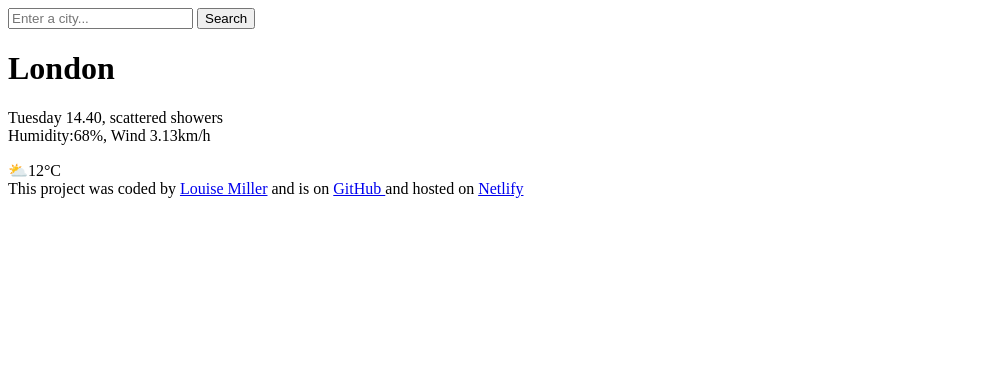
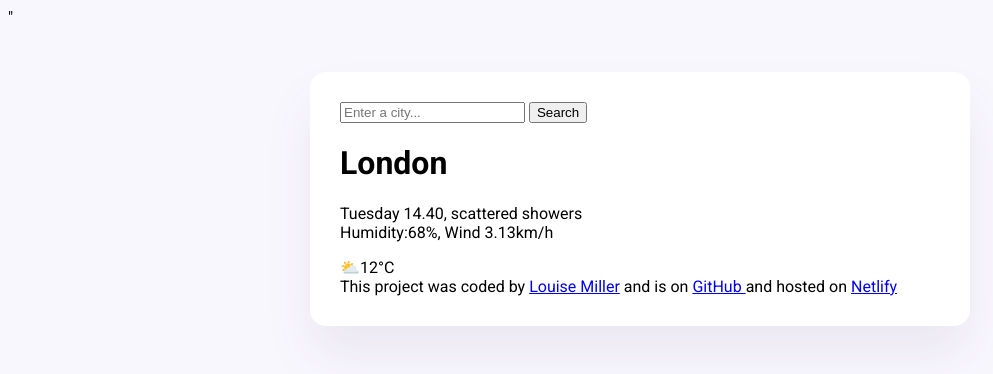
Before and after one commit to lou3479/meteo, a plain HTML site: page index.html in a window 1280 px wide. Shown: the whole page, without its empty margins (0-993 px from the left). Drawn offline with Linux system fonts and the light colour scheme; a web font is replaced by a local one.

Commit message:
Styled main container and added custom font

```diff
--- a/index.html
+++ b/index.html
@@ -3,9 +3,14 @@
   <head>
     <meta charset="UTF-8" />
     <meta name="viewport" content="width=device-width, initial-scale=1.0" />
+    <link rel="stylesheet" href="src/style.css" />
+    <link rel="<link rel="preconnect" href="https://fonts.googleapis.com">
+<link rel="preconnect" href="https://fonts.gstatic.com" crossorigin>
+<link href="https://fonts.googleapis.com/css2?family=Bokor&family=Edu+AU+VIC+WA+NT+Arrows:wght@400..700&family=Poppins:ital,wght@0,100;0,200;0,300;0,400;0,500;0,600;0,700;0,800;0,900;1,100;1,200;1,300;1,400;1,500;1,600;1,700;1,800;1,900&family=Roboto:ital,wght@0,100;0,300;0,400;0,500;0,700;0,900;1,100;1,300;1,400;1,500;1,700;1,900&display=swap" rel="stylesheet">"
     <title>Weather App</title>
   </head>
   <body>
+    <div class="weather-app">
     <header>
       <form>
         <input type="search" placeholder="Enter a city..." required />
@@ -26,10 +31,13 @@
     </main>
 
     <footer>
-      This project was coded by <a href="https://github.com/lou3479" target="_blank"> Louise Miller</a> and is on
-      <a href="https://github.com/lou3479?tab=repositories" target = "_blank">GitHub </a> and
-      hosted on
+      This project was coded by
+      <a href="https://github.com/lou3479" target="_blank"> Louise Miller</a>
+      and is on
+      <a href="https://github.com/lou3479?tab=repositories" target = "_blank">GitHub </a>
+      and hosted on
       <a href="https://app.netlify.com/teams/lou3479/sites" target ="_blank">Netlify</a>
     </footer>
+    </div>
   </body>
 </html>
--- /dev/null
+++ b/src/style.css
@@ -0,0 +1,16 @@
+body{
+    background-color: #f9f7fe;
+  font-family: "Roboto", serif;
+  font-weight: 400;
+  font-style: normal;
+}
+
+
+.weather-app{
+    background:white;
+    max-width: 600px;
+    margin:45px auto;
+    padding:30px;
+    box-shadow: 0 30px 50px rgba(65, 50, 100, 0.08);
+    border-radius: 16px;
+}
```
